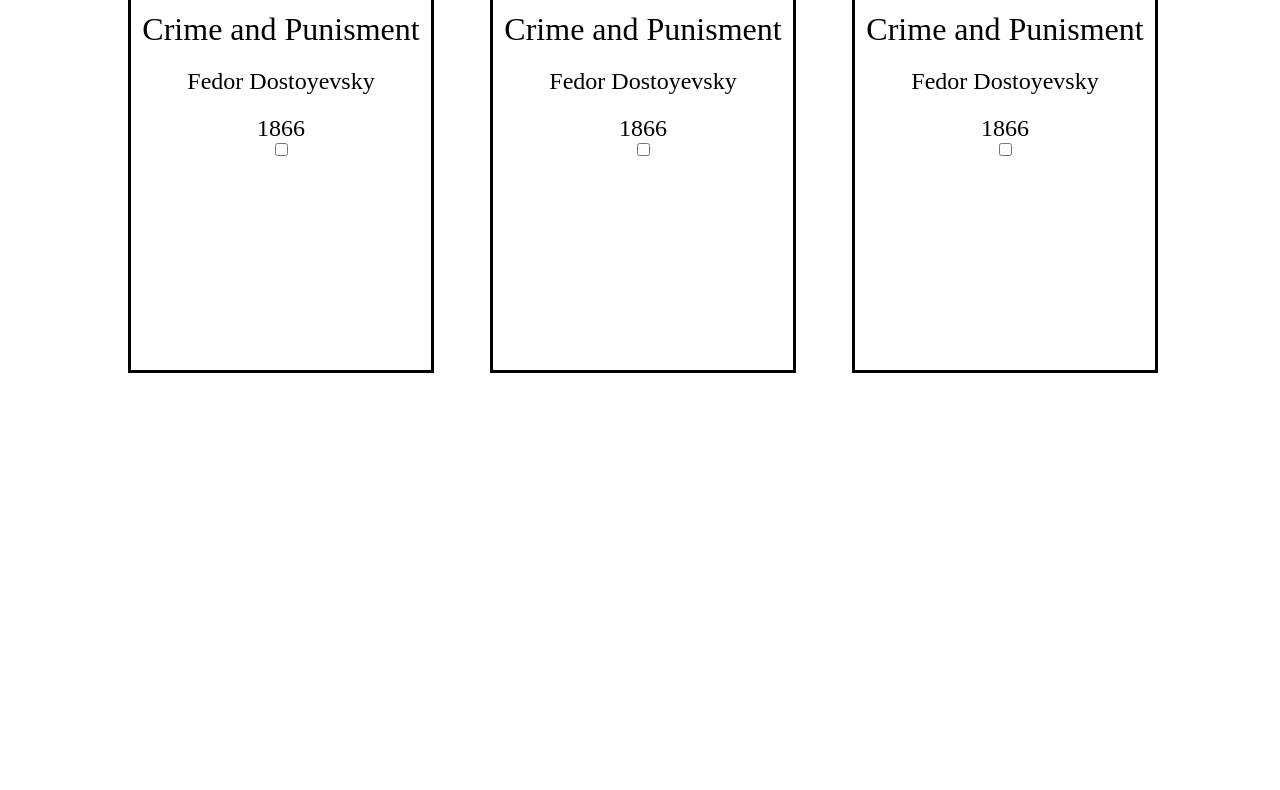
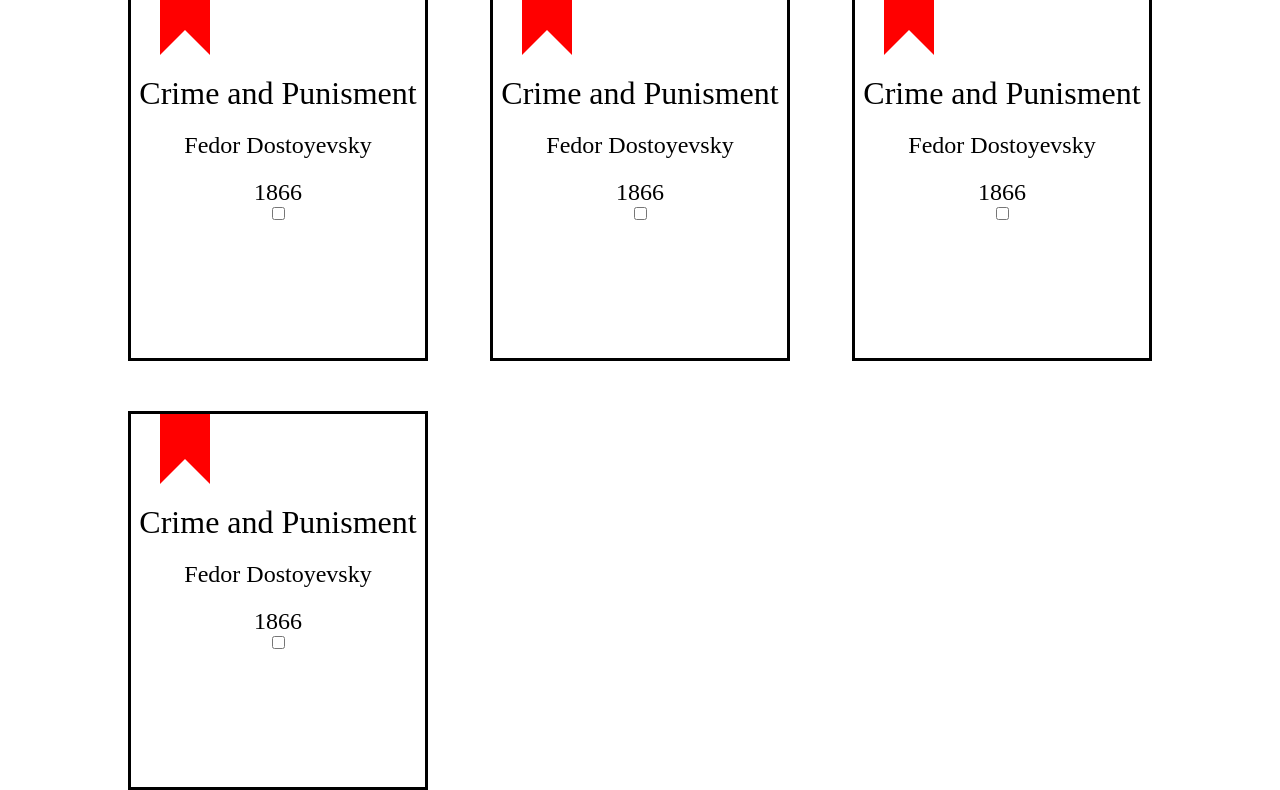
Before and after one commit to eduardsdn/MyLibrary, a plain HTML site: page index.html in a window 1280 px wide. Shown: the part 774-1564 px from the top of the page. Before the commit the page ends 1147 px from the top, so only its background shows below. Drawn offline with Linux system fonts and the light colour scheme.

Commit message:
Bookmark styling added

```diff
--- a/index.html
+++ b/index.html
@@ -20,6 +20,7 @@
     <div class="cardHolder">
 
         <div class="card">
+            <div class="bookmark"></div>
             <div class="bookInfo">
                 <p class="title">Crime and Punisment</p>
                 <p class="author">Fedor Dostoyevsky</p>
@@ -33,6 +34,7 @@
         </div>
 
         <div class="card">
+            <div class="bookmark"></div>
             <div class="bookInfo">
                 <p class="title">Crime and Punisment</p>
                 <p class="author">Fedor Dostoyevsky</p>
@@ -46,6 +48,7 @@
         </div>
 
         <div class="card">
+            <div class="bookmark"></div>
             <div class="bookInfo">
                 <p class="title">Crime and Punisment</p>
                 <p class="author">Fedor Dostoyevsky</p>
@@ -59,6 +62,7 @@
         </div>
 
         <div class="card">
+            <div class="bookmark"></div>
             <div class="bookInfo">
                 <p class="title">Crime and Punisment</p>
                 <p class="author">Fedor Dostoyevsky</p>
@@ -72,6 +76,7 @@
         </div>
 
         <div class="card">
+            <div class="bookmark"></div>
             <div class="bookInfo">
                 <p class="title">Crime and Punisment</p>
                 <p class="author">Fedor Dostoyevsky</p>
@@ -85,6 +90,21 @@
         </div>
 
         <div class="card">
+            <div class="bookmark"></div>
+            <div class="bookInfo">
+                <p class="title">Crime and Punisment</p>
+                <p class="author">Fedor Dostoyevsky</p>
+                <p class="year">1866</p>
+            </div>
+
+            <label class="isReadSwitch">
+                <input type="checkbox">
+                <span class="slider round"></span>
+              </label>
+        </div>
+
+        <div class="card">
+            <div class="bookmark"></div>
             <div class="bookInfo">
                 <p class="title">Crime and Punisment</p>
                 <p class="author">Fedor Dostoyevsky</p>
@@ -99,12 +119,6 @@
 
 
 
-
-
-
-
-
-
     </div>
 
 
--- a/styles.css
+++ b/styles.css
@@ -2,6 +2,12 @@
     margin: 0%;
     padding: 0%;
     font-family: Arial, Helvetica, sans-serif;
+}
+
+*, *:before, *:after{
+    box-sizing: border-box;
+    -moz-box-sizing: border-box;
+    -webkit-box-sizing: border-box;
 }
 
 body{
@@ -46,7 +52,7 @@ body{
     height: 100%;
     /* border: solid; */
     display: grid;
-    grid-template-columns: repeat(auto-fit, 300px);
+    grid-template-columns: repeat(auto-fill, 300px);
     gap: 50px;
     /* grid-template-columns: repeat(auto-fit, minmax(300px, 1fr)); */
     /* grid-auto-flow: column; */
@@ -86,3 +92,17 @@ body{
     font-family: 'Times New Roman', Times, serif;
     font-size: 1.5em;
 }
+
+.bookmark{
+    margin-left: 10%;
+    align-self: flex-start;
+    position: relative;
+    height: 70px;
+    width: 50px;
+    padding: 0px;
+    -webkit-transform: rotate(0deg) skew(0deg);
+    transform: rotate(0deg) skew(0deg);
+    border-left: 25px solid red;
+    border-right: 25px solid red;
+    border-bottom: 25px solid transparent;
+}
```
